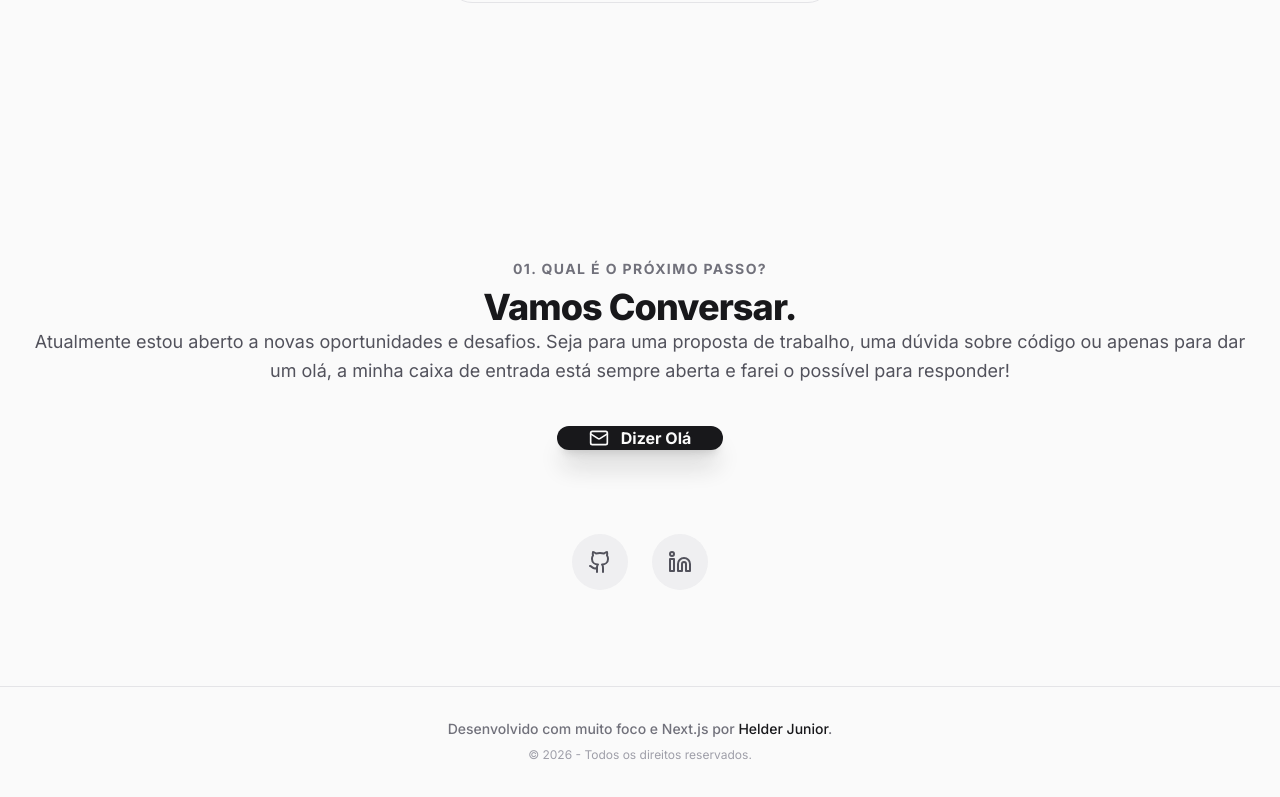
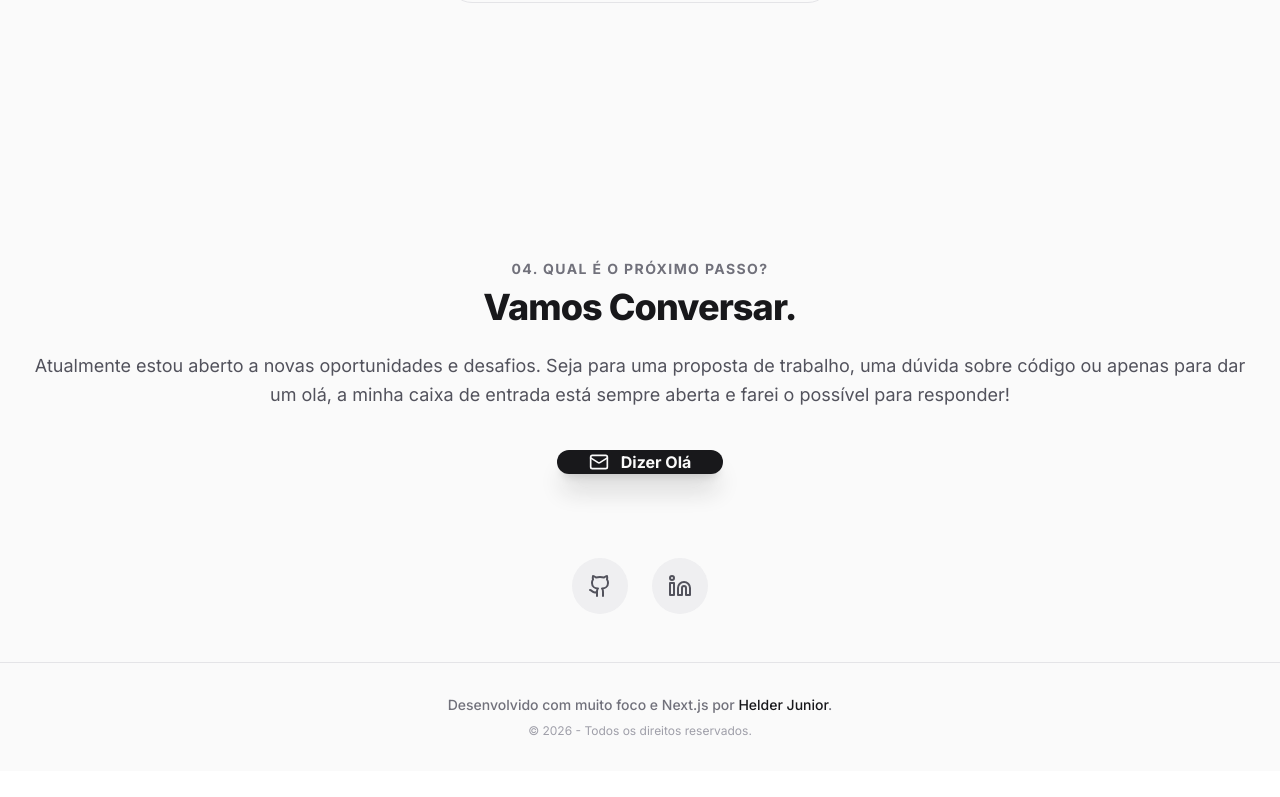
Before and after one commit to Heldzs/personal-site, a Next.js app: page / in a window 1280 px wide. Shown: the part 3203-4000 px from the top of the page. After the commit the page ends 3974 px from the top, so only its background shows below. Built offline with nearby package versions, Linux system fonts and the light colour scheme.

Commit message:
feat: implement Footer component with developer credits and copyright notice

```diff
--- a/src/components/layout/Footer.tsx
+++ b/src/components/layout/Footer.tsx
@@ -1,3 +1,13 @@
 export function Footer() {
-  return <></>;
+  return (
+    <footer className="relative z-10 w-full bg-zinc-50 dark:bg-zinc-950 border-t border-zinc-200 dark:border-zinc-800/80 py-8 px-4 flex flex-col items-center">
+      <p className="text-sm font-medium text-zinc-500 dark:text-zinc-400 text-center">
+        Desenvolvido com muito foco e Next.js por{" "}
+        <span className="text-zinc-900 dark:text-zinc-100">Helder Junior</span>.
+      </p>
+      <p className="text-xs text-zinc-400 dark:text-zinc-500 mt-2 text-center">
+        © {new Date().getFullYear()} - Todos os direitos reservados.
+      </p>
+    </footer>
+  );
 }
--- a/src/components/sections/ContactSection.tsx
+++ b/src/components/sections/ContactSection.tsx
@@ -11,9 +11,9 @@ export function ContactSection() {
       <Container className="flex flex-col items-center justify-center max-w-3xl">
         <FadeIn direction="right">
           <h2 className="text-sm font-bold tracking-widest uppercase text-zinc-500 dark:text-zinc-400 mb-2">
-            01. Qual é o próximo passo?
+            04. Qual é o próximo passo?
           </h2>
-          <h3 className="text-3xl md:text-4xl font-extrabold tracking-tight text-zinc-900 dark:text-zinc-50">
+          <h3 className="text-3xl md:text-4xl font-extrabold tracking-tight text-zinc-900 dark:text-zinc-50 mb-6">
             Vamos Conversar.
           </h3>
         </FadeIn>
@@ -57,19 +57,6 @@ export function ContactSection() {
           </div>
         </FadeIn>
       </Container>
-
-      <div className="w-full max-w-7xl mx-auto mt-24 border-t border-zinc-200 dark:border-zinc-800/80 pt-8 px-4 flex flex-col items-center">
-        <p className="text-sm font-medium text-zinc-500 dark:text-zinc-400">
-          Desenvolvido com muito foco e Next.js por{" "}
-          <span className="text-zinc-900 dark:text-zinc-100">
-            Helder Junior
-          </span>
-          .
-        </p>
-        <p className="text-xs text-zinc-400 dark:text-zinc-500 mt-2">
-          © {new Date().getFullYear()} - Todos os direitos reservados.
-        </p>
-      </div>
     </section>
   );
 }
```
